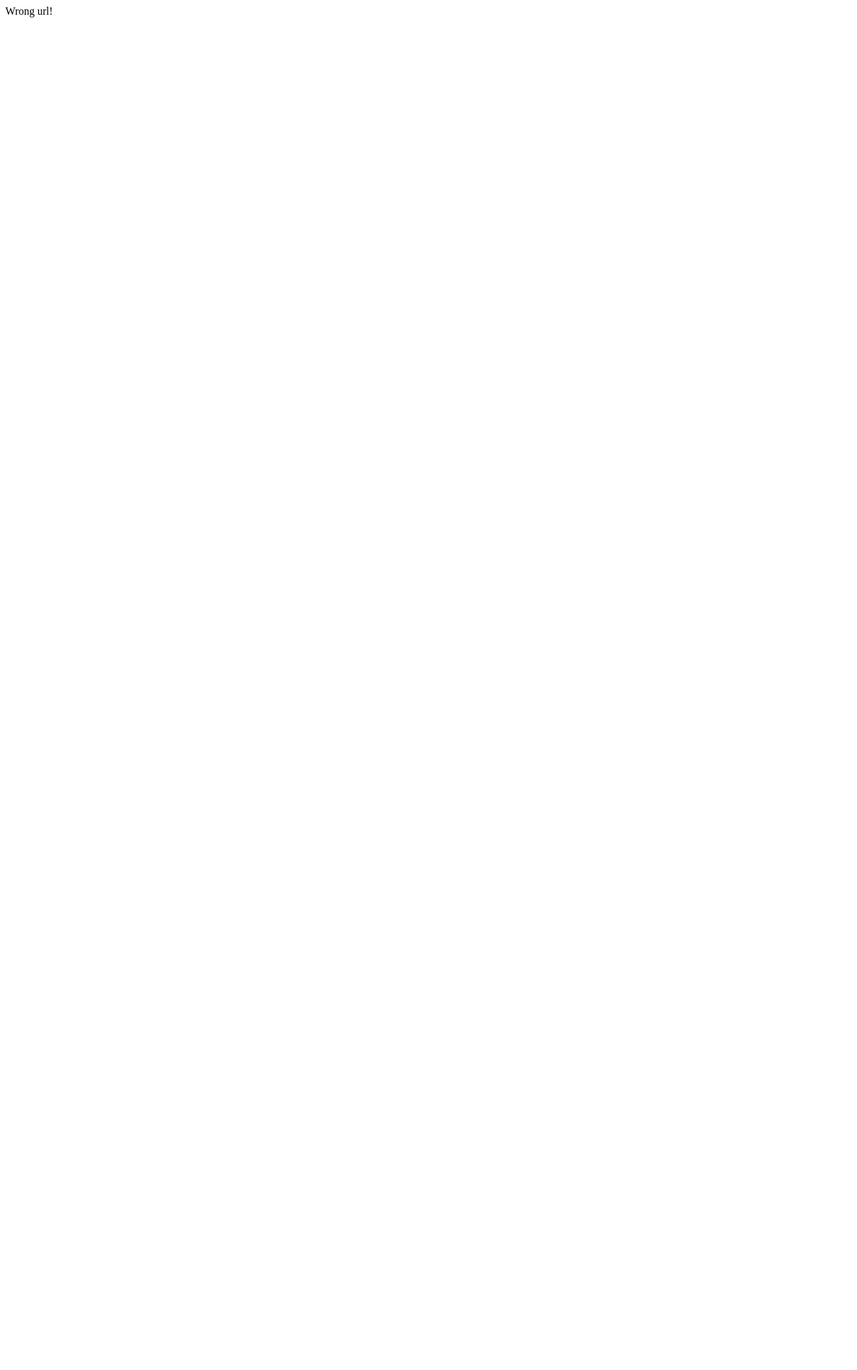
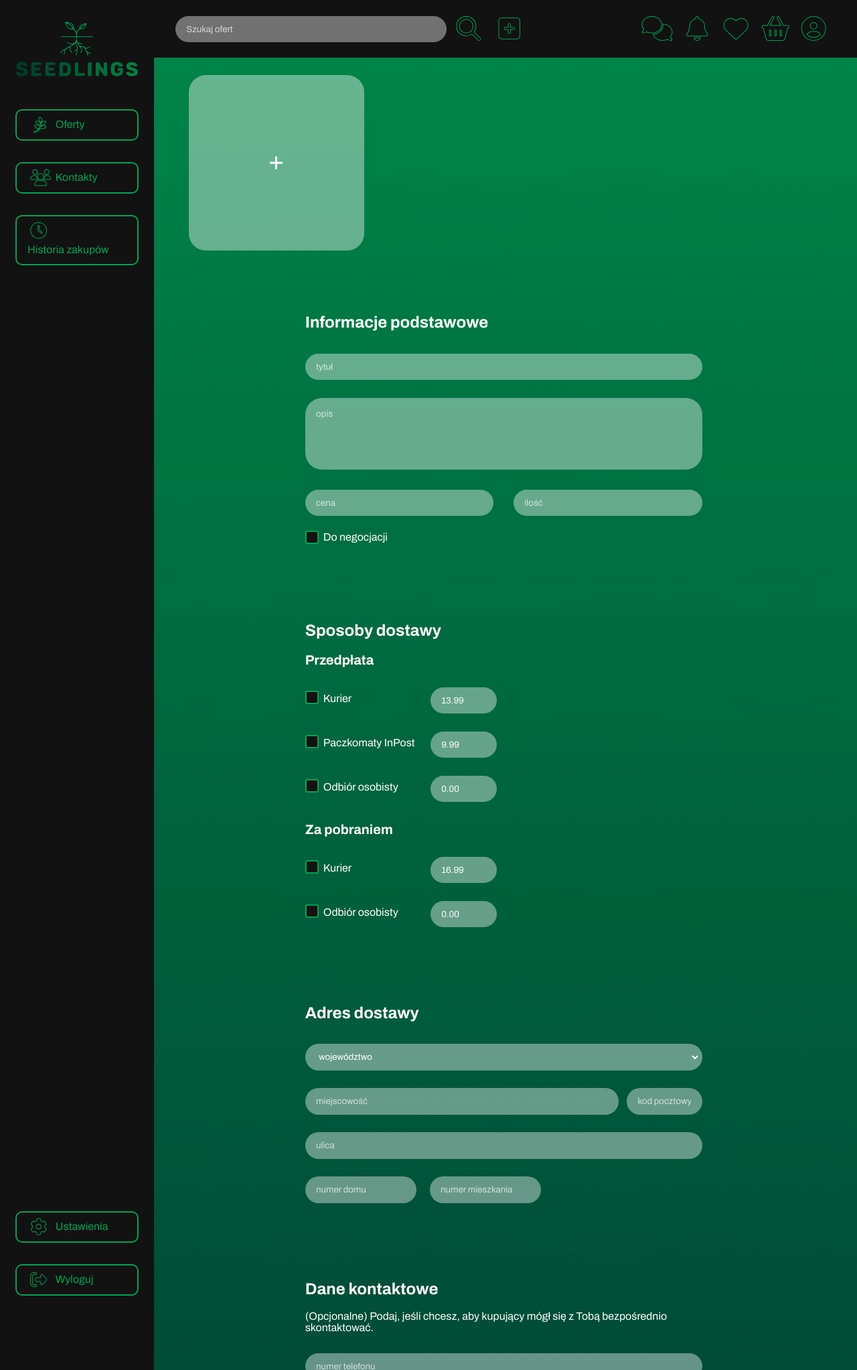
Before and after one commit to FeedSnow/WdPAI, a PHP site: page /create-offer in a window 1280 px wide. Before the commit the page is almost empty. Shown: the whole page at 67% size. Run offline with PHP 8.4, Linux system fonts and the light colour scheme; some libraries are stand-ins or nearby versions.

Commit message:
upload zdjecia + obiekt Offer

```diff
--- a/Routing.php
+++ b/Routing.php
@@ -2,6 +2,7 @@
 
 require_once 'src/controllers/DefaultController.php';
 require_once 'src/controllers/SecurityController.php';
+require_once 'src/controllers/OfferController.php';
 
 class Routing {
     public static $routes;
@@ -24,6 +25,7 @@ class Routing {
         $controller = self::$routes[$action];
         $object = new $controller;
         $action = $action ?: 'index';
+        $action = str_replace('-', '_', $action);
 
         $object->$action();
     }
--- a/index.php
+++ b/index.php
@@ -10,5 +10,6 @@ Routing::get('offers', 'DefaultController');
 Routing::get('register', 'DefaultController');
 
 Routing::post('login', 'SecurityController');
+Routing::post('create-offer', 'OfferController');
 
 Routing::run($path);
--- /dev/null
+++ b/public/css/create-offer.css
@@ -0,0 +1,223 @@
+@import url("header.css");
+
+.base-container {
+    display: flex;
+    align-content: center;
+    justify-content: flex-start;
+    height: 100vh;
+    background: linear-gradient(180deg, #008648 0%, #004C37 100%, #00693F 100%);
+}
+
+main {
+    height: 100vh;
+    width: 82vw;
+    display: flex;
+    flex-direction: column;
+}
+
+section {
+    width: 78vw;
+    padding: 0 2vw;
+    justify-content: center;
+    overflow-y: auto;
+}
+
+.create-offer form {
+    width: 100%;
+    align-items: center;
+}
+
+.create-offer img {
+    width: 20vw;
+    height: 20vw;
+    border: 3px solid #00A451;
+    border-radius: 2vw;
+    background: #121212;
+    object-fit: contain;
+    margin: 2vw;
+}
+
+.create-offer .images {
+    display: flex;
+    flex-direction: row;
+    overflow: auto;
+    width: 100%;
+}
+
+.create-offer .basic-info {
+    width: max(60%, 20vw);
+    margin: 2vh 0;
+}
+
+.create-offer .delivery {
+    width: max(60%, 20vw);
+    margin: 2vh 0;
+}
+
+.create-offer .address {
+    width: max(60%, 20vw);
+    margin: 2vh 0;
+}
+
+.create-offer .contact-details {
+    width: max(60%, 20vw);
+    margin: 2vh 0;
+}
+
+.create-offer .buttons {
+    width: max(60%, 20vw);
+    margin: 0 0 2vh 0;
+}
+
+.create-offer .basic-info .sub {
+    display: flex;
+    flex-direction: row;
+    width: calc(98% + 6px);
+    justify-content: space-between;
+}
+
+.create-offer .basic-info .sub .price {
+    display: flex;
+    flex-direction: column;
+    width: calc(42% + 2em);
+}
+
+.create-offer .basic-info .sub input[name="quantity"] {
+    width: 42%;
+}
+
+.create-offer .delivery .method {
+    display: flex;
+    flex-direction: row;
+    align-items: center;
+}
+
+.create-offer .delivery .method .checkbox-container {
+    width: 10em;
+}
+
+.create-offer .delivery .method [type="number"] {
+    width: 5em;
+}
+
+.create-offer select {
+    background: rgba(255, 255, 255, 0.4);
+    border-radius: 25px;
+    border: 3px solid rgba(0, 0, 0, 0);
+    color: #FFFFFF;
+    font-family: inherit;
+
+    width: calc(98% + 6px);
+    height: calc(2.5em + 6px);
+    margin: 1em 0;
+    padding: 0 1em;
+
+    transition: 0.3s ease-in-out;
+    outline: none;
+}
+
+.create-offer select:focus {
+    border: 3px solid #09B835;
+}
+
+.create-offer .locality {
+    display: flex;
+    flex-direction: row;
+    width: calc(98% + 6px);
+    justify-content: space-between;
+}
+
+.create-offer .locality [name="locality"] {
+    width: calc(98% - 10em - 12px);
+}
+
+.create-offer .locality [name="postcode"] {
+    width: 6em;
+}
+
+.create-offer .nums {
+    display: flex;
+    flex-direction: row;
+    width: 22em;
+    justify-content: space-between;
+}
+
+.create-offer .nums [name="housenum"], .create-offer .nums [name="flatnum"] {
+    width: 10em;
+}
+
+.create-offer input[type="file"] {
+    opacity: 0;
+    height: 0;
+    margin: 0;
+    padding: 0;
+    border: 0;
+}
+
+.create-offer .upload-image {
+    display: flex;
+    flex-wrap: wrap;
+    gap: 0.5rem;
+}
+
+.create-offer .upload-image label {
+    display: flex;
+    justify-content: center;
+    align-items: center;
+    font-size: 150%;
+    cursor: pointer;
+    /*object-fit: cover;/**/
+
+    width: 20vw;
+    height: 20vw;
+    border: 3px solid rgba(0, 0, 0, 0);
+    border-radius: 2vw;
+    background: rgba(255, 255, 255, 0.4);
+    object-fit: contain;
+    margin: 2vw;
+    transition: 0.3s ease-in-out;
+}
+
+.create-offer .upload-image label:hover {
+    border: 3px solid rgba(255, 255, 255, 0.8);
+}
+
+.create-offer .upload-image label:focus {
+    border: 3px solid #09B835;
+}
+
+/*
+.create-offer .upload-image input {
+    height: 100%;
+    width: 100%;
+    opacity: 0;
+    margin: 0;
+    padding: 0;
+}
+
+.create-offer .upload-image {
+    width: 20vw;
+    height: 20vw;
+    border: 3px solid rgba(0, 0, 0, 0);
+    border-radius: 2vw;
+    background: rgba(255, 255, 255, 0.4);
+    object-fit: contain;
+    margin: 2vw;
+    transition: 0.3s ease-in-out;
+
+    display: flex;
+    align-items: center;
+    justify-content: center;
+}
+
+.create-offer .upload-image:hover {
+    border: 3px solid rgba(255, 255, 255, 0.8)
+}
+
+.create-offer .upload-image i {
+    width: 0;
+    height: 0;
+    font-size: 2.5em;
+    position: relative;
+
+}/**/
--- a/public/css/navbar.css
+++ b/public/css/navbar.css
@@ -52,12 +52,12 @@ nav > ul > .lower {
     bottom: 5%;
 }
 
-.fa, .fas, .fa-solid {
+nav .fa, nav .fas, nav .fa-solid {
     width: 1em;
     margin-right: 0.2em;
 }
 
-.fa-brands{
+nav .fa-brands{
     width: 1em;
     margin-left: 0.2em;
 }
--- a/public/css/offers.css
+++ b/public/css/offers.css
@@ -22,7 +22,7 @@ section {
 
     display: grid;
     height: calc(100% - var(--header-height));
-    width: 100%;
+    width: 82vw;
 
     grid-template-columns: repeat(2, var(--offer-tile-width));
     grid-gap: 2vw;
--- a/public/css/style.css
+++ b/public/css/style.css
@@ -60,6 +60,10 @@ form {
     justify-content: center;
     align-items: center;
     margin-top: 5%;
+}
+
+h2 {
+    font-size: 1.25em;
 }
 
 /*
--- a/public/css/text-input.css
+++ b/public/css/text-input.css
@@ -1,19 +1,42 @@
-input {
+input, textarea {
     background: rgba(255, 255, 255, 0.4);
     border-radius: 25px;
     border: 3px solid rgba(0,0,0,0);
     color: #FFFFFF;
     font-family: inherit;
 
-    width: 88%;
+    width: calc(98% - 2em);
     height: 2.5em;
     margin: 1em 0;
-    padding: 0 5% 0 5%;
+    padding: 0 1em;
 
     transition: 0.3s ease-in-out;
     outline: none;
 }
 
-input:focus {
+textarea {
+    height: unset;
+    padding: 1em 1em;
+    resize: none;
+}
+
+input::placeholder, textarea::placeholder {
+    color: rgba(255, 255, 255, 0.7);
+}
+
+input:hover, textarea:hover {
+    border: 3px solid rgba(255, 255, 255, 0.7);
+}
+
+input:focus, textarea:focus {
     border: 3px solid #09B835;
 }
+
+input[type="number"] {
+    -moz-appearance:textfield;
+}
+
+input::-webkit-outer-spin-button,
+input::-webkit-inner-spin-button {
+    -webkit-appearance: none;
+}
--- /dev/null
+++ b/public/views/create-offer.php
@@ -0,0 +1,236 @@
+<!DOCTYPE html>
+<head>
+    <link rel="stylesheet" type="text/css" href="public/css/style.css">
+    <link rel="stylesheet" type="text/css" href="public/css/checkbox.css">
+    <link rel="stylesheet" type="text/css" href="public/css/button.css">
+    <link rel="stylesheet" type="text/css" href="public/css/text-input.css">
+    <link rel="stylesheet" type="text/css" href="public/css/navbar.css">
+    <link rel="stylesheet" type="text/css" href="public/css/create-offer.css">
+    <!-- <link rel="stylesheet" type="text/css" href="public/css/header.css"> -->
+
+    <script src="https://kit.fontawesome.com/3ca3187568.js" crossorigin="anonymous"></script>
+    <title>Create New Offer</title>
+</head>
+<body>
+
+<div class="base-container">
+    <nav>
+        <img src="public/img/logo.svg">
+        <ul>
+            <div class="upper">
+                <li>
+                    <button>
+                        <i class="fa-brands fa-pagelines"></i>
+                        <a href="#">Oferty</a>
+                    </button>
+                </li>
+                <li>
+                    <button>
+                        <i class="fa-solid fa-users"></i>
+                        <a href="#">Kontakty</a>
+                    </button>
+                </li>
+                <li>
+                    <button>
+                        <i class="fa-solid fa-clock"></i>
+                        <a href="#">Historia zakupów</a>
+                    </button>
+                </li>
+            </div>
+            <div class="lower">
+                <li>
+                    <button>
+                        <i class="fa-solid fa-gear"></i>
+                        <a href="#">Ustawienia</a>
+                    </button>
+                </li>
+                <li>
+                    <button>
+                        <i class="fa-solid fa-right-from-bracket"></i>
+                        <a href="#">Wyloguj</a>
+                    </button>
+                </li>
+            </div>
+        </ul>
+    </nav>
+
+    <main>
+        <header>
+            <div class="search-bar">
+                <form>
+                    <input type="text" placeholder="Szukaj ofert">
+                </form>
+            </div>
+
+            <div class="buttons">
+                <div class="left">
+                    <button class="short" id="search">
+                        <i class="fa-solid fa-magnifying-glass"></i>
+                    </button>
+                    <button class="short" id="add-offer">
+                        <i class="fa-solid fa-square-plus"></i>
+                    </button>
+                </div>
+
+                <div class="right">
+                    <button class="short" id="messages">
+                        <i class="fa-solid fa-comments"></i>
+                    </button>
+                    <button class="short" id="notifications">
+                        <i class="fa-solid fa-bell"></i>
+                    </button>
+                    <button class="short" id="followed">
+                        <i class="fa-solid fa-heart"></i>
+                    </button>
+                    <button class="short" id="basket">
+                        <i class="fa-solid fa-basket-shopping"></i>
+                    </button>
+                    <button class="short" id="my-account">
+                        <i class="fa-solid fa-circle-user"></i>
+                    </button>
+                </div>
+            </div>
+        </header>
+
+        <section class="create-offer">
+            <form action="create-offer" method="POST" ENCTYPE="multipart/form-data">
+                <div class="messages">
+                    <?php
+                    if(isset($messages)) {
+                        foreach ($messages as $message) {
+                            echo $message;
+                        }
+                    }
+                    ?>
+                </div>
+                <div class="images">
+                    <div class="upload-image">
+                        <label id="upload-image-label" for="upload-image"><i class="fa-solid fa-plus"></i></label>
+                        <input type="file" id="upload-image" name="photo" accept="image/*" />
+                    </div>
+                </div>
+
+                <div class="basic-info">
+                    <h1>Informacje podstawowe</h1>
+                    <input name="title" type="text" placeholder="tytuł" required>
+                    <textarea name="desc" rows="5" placeholder="opis"></textarea>
+
+                    <div class="sub">
+                        <div class="price">
+                            <input name="price" type="number" placeholder="cena" required>
+                            <label class="checkbox-container">Do negocjacji
+                                <input name="negotiable" type="checkbox">
+                                <span class="checkmark"></span>
+                            </label>
+                        </div>
+                        <input name="quantity" type="number" placeholder="ilość" required>
+                    </div>
+
+                </div>
+
+                <div class="delivery">
+                    <h1>Sposoby dostawy</h1>
+                    <div class="advance-payment">
+                        <h2>Przedpłata</h2>
+
+                        <div class="method" id="ap-courier">
+                            <label class="checkbox-container">Kurier
+                                <input name="ap-courier" type="checkbox">
+                                <span class="checkmark"></span>
+                            </label>
+                            <input type="number" placeholder="cena" value="13.99" step="0.01" min="0">
+                        </div>
+
+                        <div class="method" id="ap-inpost">
+                            <label class="checkbox-container">Paczkomaty InPost
+                                <input name="ap-inpost" type="checkbox">
+                                <span class="checkmark"></span>
+                            </label>
+                            <input type="number" placeholder="cena" value="9.99" step="0.01" min="0">
+                        </div>
+
+                        <div class="method" id="ap-in-person">
+                            <label class="checkbox-container">Odbiór osobisty
+                                <input name="ap-in-person" type="checkbox">
+                                <span class="checkmark"></span>
+                            </label>
+                            <input type="number" placeholder="cena" value="0.00" step="0.01" min="0">
+                        </div>
+
+                    </div>
+
+                    <div class="payment-on-delivery">
+                        <h2>Za pobraniem</h2>
+
+                        <div class="method" id="pod-courier">
+                            <label class="checkbox-container">Kurier
+                                <input name="pod-courier" type="checkbox">
+                                <span class="checkmark"></span>
+                            </label>
+                            <input type="number" placeholder="cena" value="16.99" step="0.01" min="0">
+                        </div>
+
+                        <div class="method" id="pod-in-person">
+                            <label class="checkbox-container">Odbiór osobisty
+                                <input name="pod-in-person" type="checkbox">
+                                <span class="checkmark"></span>
+                            </label>
+                            <input type="number" placeholder="cena" value="0.00" step="0.01" min="0">
+                        </div>
+
+                    </div>
+                </div>
+
+                <div class="address">
+                    <h1>Adres dostawy</h1>
+                    <select name="voivodeships" required>
+                        <option hidden>województwo</option>
+                        <option value="Dolnośląskie">Dolnośląskie</option>
+                        <option value="Kujawsko-Pomorskie">Kujawsko-Pomorskie</option>
+                        <option value="Lubelskie">Lubelskie</option>
+                        <option value="Lubuskie">Lubuskie</option>
+                        <option value="Łódzkie">Łódzkie</option>
+                        <option value="Małopolskie">Małopolskie</option>
+                        <option value="Mazowieckie">Mazowieckie</option>
+                        <option value="Opolskie">Opolskie</option>
+                        <option value="Podkarpackie">Podkarpackie</option>
+                        <option value="Podlaskie">Podlaskie</option>
+                        <option value="Pomorskie">Pomorskie</option>
+                        <option value="Śląskie">Śląskie</option>
+                        <option value="Świętokrzyskie">Świętokrzyskie</option>
+                        <option value="Warmińsko-Mazurskie">Warmińsko-Mazurskie</option>
+                        <option value="Wielkopolskie">Wielkopolskie</option>
+                        <option value="Zachodniopomorskie">Zachodniopomorskie</option>
+                    </select>
+
+                    <div class="locality">
+                        <input name="locality" type="text" placeholder="miejscowość" required>
+                        <input name="postcode" type="tel" placeholder="kod pocztowy" pattern="[0-9]{2}-[0-9]{3}" maxlength="6" required>
+                    </div>
+
+                    <input name="street" type="text" placeholder="ulica" required>
+
+                    <div class="nums">
+                        <input name="housenum" type="text" placeholder="numer domu" required>
+                        <input name="flatnum" type="text" placeholder="numer mieszkania">
+                    </div>
+                </div>
+
+                <div class="contact-details">
+                    <h1>Dane kontaktowe</h1>
+                    <p>(Opcjonalne) Podaj, jeśli chcesz, aby kupujący mógł się z Tobą bezpośrednio skontaktować.</p>
+                    <input name="telnum" type="tel" placeholder="numer telefonu">
+                    <input name="email" type="email" placeholder="adres e-mail">
+                </div>
+
+                <div class="buttons">
+                    <button>Anuluj</button>
+                    <button type="submit">Utwórz ofertę</button>
+                </div>
+            </form>
+        </section>
+    </main>
+
+</div>
+
+</body>
--- a/public/views/offers.php
+++ b/public/views/offers.php
@@ -94,11 +94,11 @@
 
             <section class="offers">
                 <div class="offer-tile" id="offer-1">
-                    <img src="public/img/czarny-bez.png">
+                    <img src="public/uploads/<?= $offer->getImage() ?>">
                     <div class="offer-info">
                         <div class="offer-main">
-                            <h2>Czarny bez</h2>
-                            <p>Lorem ipsum dolor sit amet, consectetur adipiscing elit, sed do eiusmod tempor incididunt ut labore et dolore magna aliqua...</p>
+                            <h2><?= $offer->getTitle() ?></h2>
+                            <p><?= $offer->getDescription() ?></p>
                         </div>
 
                         <div class="offer-footer">
--- a/src/controllers/DefaultController.php
+++ b/src/controllers/DefaultController.php
@@ -13,6 +13,10 @@ class DefaultController extends AppController {
         $this->render('offers');
     }
 
+    public function create_offer() {
+        $this->render('create-offer');
+    }
+
     public function register() {
         $this->render('register');
     }
--- /dev/null
+++ b/src/controllers/OfferController.php
@@ -0,0 +1,44 @@
+<?php
+
+require_once 'AppController.php';
+require_once __DIR__.'/../models/Offer.php';
+
+class OfferController extends AppController
+{
+    const MAX_FILE_SIZE = 5*1024*1024;
+    const SUPPORTED_TYPES = ['image/png', 'image/jpeg'];
+    const UPLOADS_DIRECTORY = "../../public/uploads/";
+
+    private $messages = [];
+
+    public function create_offer()
+    {
+        if($this->isPost() && is_uploaded_file($_FILES['photo']['tmp_name']) && $this->validate($_FILES['photo'])) {
+            // TODO
+
+            move_uploaded_file($_FILES['photo']['tmp_name'],
+            dirname(__DIR__).self::UPLOADS_DIRECTORY.$_FILES['photo']['name']);
+
+            $offer = new Offer($_POST['title'], $_POST['desc'], $_FILES['photo']['name']);
+
+            return $this->render('offers', ["messages" => $this->messages, 'offer' => $offer]);
+        }
+
+        $this->render("create-offer", ["messages" => $this->messages]);
+    }
+
+    private function validate(array $photo) : bool
+    {
+        if($photo['size'] > self::MAX_FILE_SIZE) {
+            $this->messages[] = 'Przesłany plik jest zbyt duży.';
+            return false;
+        }
+
+        if(!isset($photo['type']) || !in_array($photo['type'], self::SUPPORTED_TYPES)) {
+            $this->messages[] = 'Niewłaściwy format pliku.';
+            return false;
+        }
+
+        return true;
+    }
+}
```
Also changed, not shown: src/models/Offer.php (added, +45 -0 lines), public/css/checkbox.css (line endings or trailing spaces), 1 other file.
